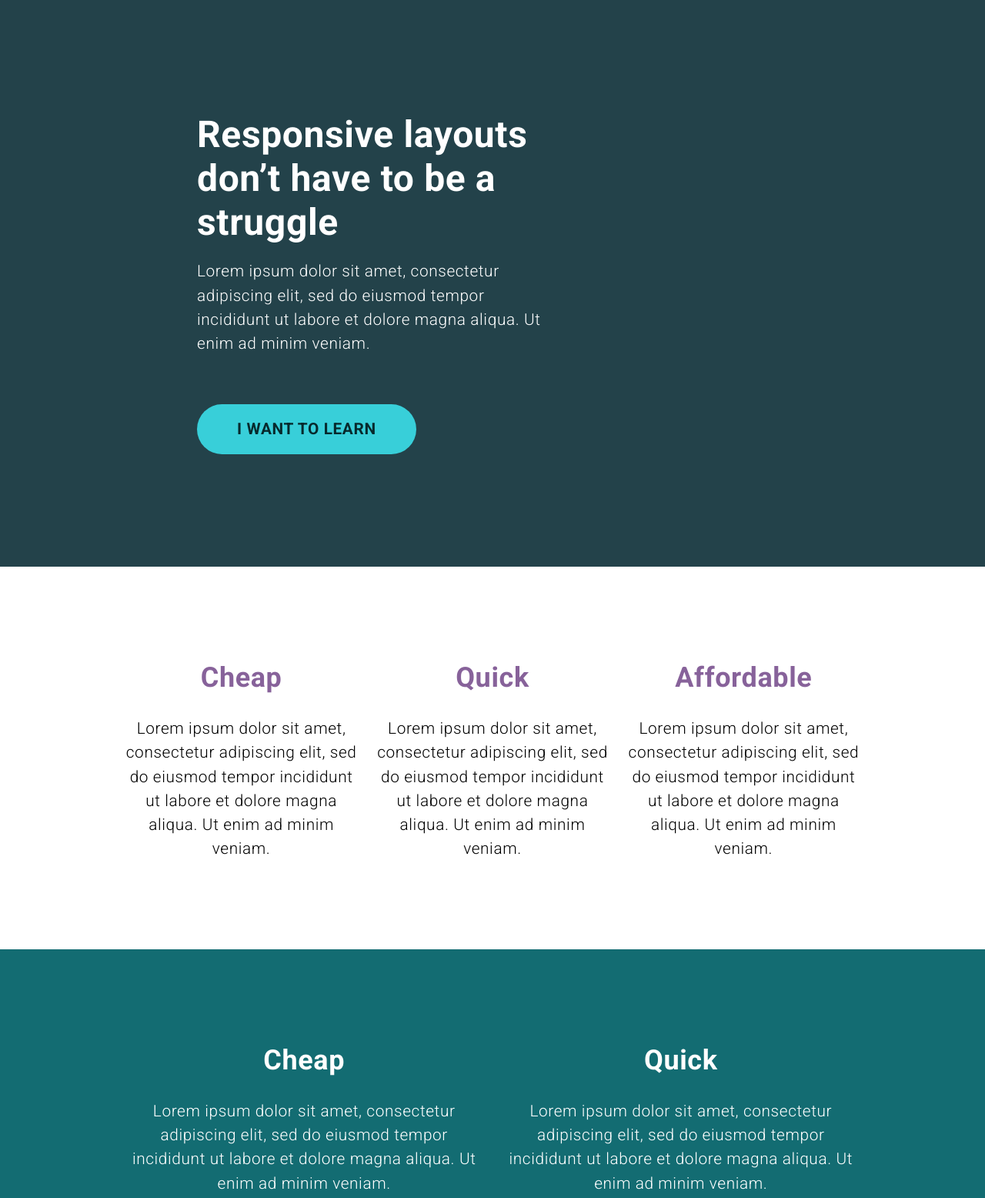
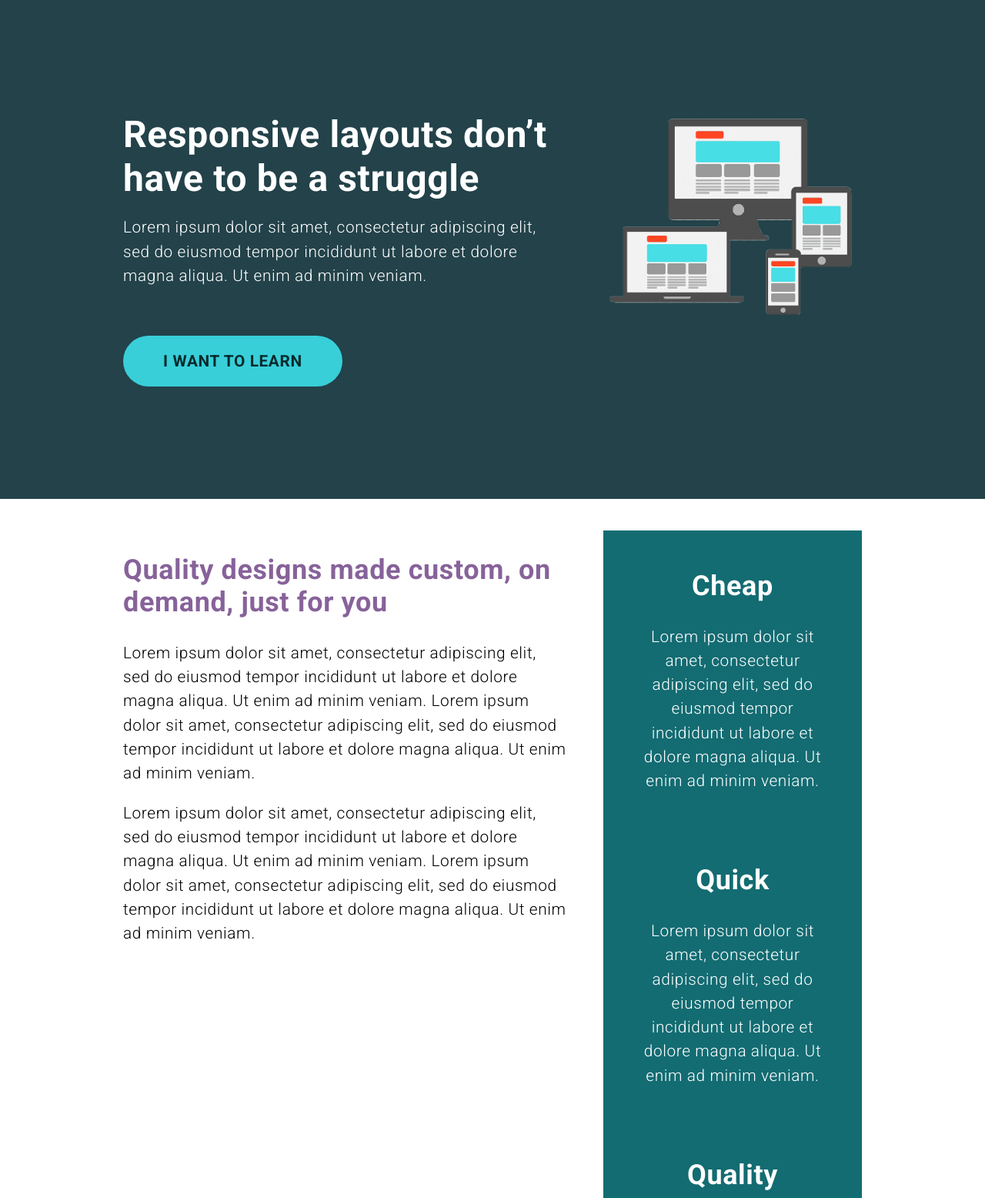
Before and after one commit to londarq/responsive_dsgn, a plain HTML site: page index.html in a window 1280 px wide. Shown: the top 1556 px of the page at 77% size. Drawn offline with Linux system fonts and the light colour scheme.

Commit message:
Flexbox challenge #2

```diff
--- a/index.html
+++ b/index.html
@@ -15,7 +15,7 @@
 
   <body>
     <section class="header block__dark">
-      <div class="container header__content">
+      <div class="container row">
         <div class="header__content">
           <h1>Responsive layouts don’t have to be a struggle</h1>
           <p>
@@ -25,37 +25,64 @@
           </p>
           <a href="#" class="btn">I WANT TO LEARN</a>
         </div>
+        <div class="header__img">
+          <img
+            src="img/resp_layout.png"
+            alt="website on different screen sizes"
+          />
+        </div>
       </div>
     </section>
-    <section class="block eggplant">
+    <section class="block">
       <div class="container row">
+        <div class="header__content eggplant">
+          <h2>Quality designs made custom, on demand, just for you</h2>
+          <p>
+            Lorem ipsum dolor sit amet, consectetur adipiscing elit, sed do
+            eiusmod tempor incididunt ut labore et dolore magna aliqua. Ut enim
+            ad minim veniam. Lorem ipsum dolor sit amet, consectetur adipiscing
+            elit, sed do eiusmod tempor incididunt ut labore et dolore magna
+            aliqua. Ut enim ad minim veniam.
+          </p>
+          <p>
+            Lorem ipsum dolor sit amet, consectetur adipiscing elit, sed do
+            eiusmod tempor incididunt ut labore et dolore magna aliqua. Ut enim
+            ad minim veniam. Lorem ipsum dolor sit amet, consectetur adipiscing
+            elit, sed do eiusmod tempor incididunt ut labore et dolore magna
+            aliqua. Ut enim ad minim veniam.
+          </p>
+        </div>
+        <aside class="header__img block__green">
+          <div class="container">
             <div class="col">
               <h2>Cheap</h2>
               <p>
                 Lorem ipsum dolor sit amet, consectetur adipiscing elit, sed do
-            eiusmod tempor incididunt ut labore et dolore magna aliqua. Ut enim
-            ad minim veniam.
+                eiusmod tempor incididunt ut labore et dolore magna aliqua. Ut
+                enim ad minim veniam.
               </p>
             </div>
             <div class="col">
               <h2>Quick</h2>
               <p>
                 Lorem ipsum dolor sit amet, consectetur adipiscing elit, sed do
-            eiusmod tempor incididunt ut labore et dolore magna aliqua. Ut enim
-            ad minim veniam.
+                eiusmod tempor incididunt ut labore et dolore magna aliqua. Ut
+                enim ad minim veniam.
               </p>
             </div>
             <div class="col">
-          <h2>Affordable</h2>
+              <h2>Quality</h2>
               <p>
                 Lorem ipsum dolor sit amet, consectetur adipiscing elit, sed do
-            eiusmod tempor incididunt ut labore et dolore magna aliqua. Ut enim
-            ad minim veniam.
+                eiusmod tempor incididunt ut labore et dolore magna aliqua. Ut
+                enim ad minim veniam.
               </p>
             </div>
           </div>
+        </aside>
+      </div>
     </section>
-    <section class="block block__green">
+    <!-- <section class="block block__green">
       <div class="container row">
         <div class="col">
           <h2>Cheap</h2>
@@ -74,6 +101,6 @@
           </p>
         </div>
       </div>
-    </section>
+    </section> -->
   </body>
 </html>
--- a/style.css
+++ b/style.css
@@ -23,6 +23,10 @@ p {
   font-weight: 300;
 }
 
+img {
+  max-width: 100%;
+}
+
 .container {
   width: 75%;
   max-width: 1200px;
@@ -30,19 +34,7 @@ p {
 }
 
 .block {
-  padding: 4.5em 0;
-}
-
-.header {
-  padding: 7em 0;
-}
-
-.header p {
-  margin-bottom: 3em;
-}
-
-.header__content {
-  width: 60%;
+  padding: 2em 0;
 }
 
 .block__dark {
@@ -55,8 +47,26 @@ p {
   color: white;
 }
 
+.header {
+  padding: 7em 0;
+}
+
+.header__content {
+  width: 60%;
+}
+
+.header__img {
+  width: 35%;
+  align-self: flex-start;
+}
+
+.header p {
+  margin-bottom: 3em;
+}
+
 .row {
   display: flex;
+  justify-content: space-between;
   flex-direction: row;
   gap: 2%;
 }
@@ -64,6 +74,7 @@ p {
 .col {
   width: 100%;
   text-align: center;
+  padding: 1em 0;
 }
 
 .btn {
```
Also changed, not shown: img/resp_layout.png (added). Lines whose indentation alone changed are shown as unchanged.
